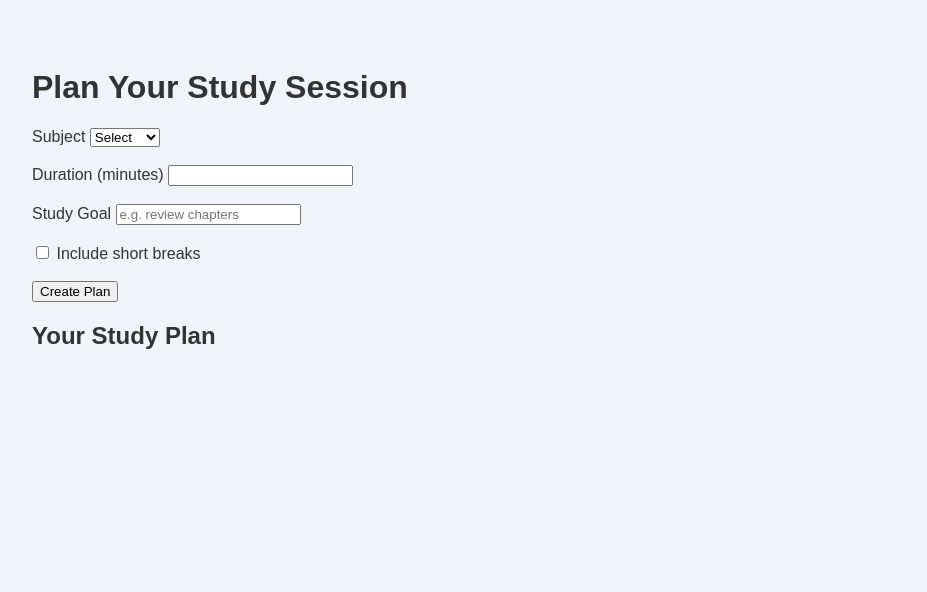
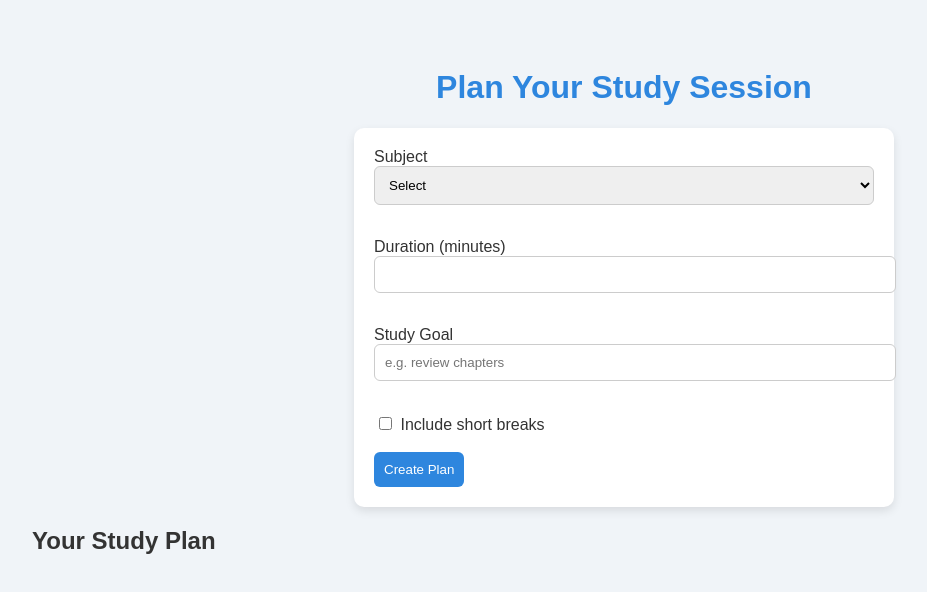
Before and after one commit to Makeswari91/SBA316, a plain HTML site: page index.html in a window 1280 px wide. Shown: the whole page, without its empty margins (16-943 px from the left). Drawn offline with Linux system fonts and the light colour scheme.

Commit message:
added styles

```diff
--- a/styles/style.css
+++ b/styles/style.css
@@ -4,3 +4,41 @@ html, body {
   padding: 20px;
   color: #333;
 }
+h1 {
+  text-align: center;
+  color: #2e86de;
+}
+
+form {
+  max-width: 500px;
+  margin: auto;
+  background: #fff;
+  padding: 20px;
+  border-radius: 10px;
+  box-shadow: 0 4px 10px rgba(0,0,0,0.1);
+}
+
+input, select {
+  width: 100%;
+  padding: 10px;
+  margin-bottom: 15px;
+  border-radius: 6px;
+  border: 1px solid #ccc;
+}
+
+button {
+  background: #2e86de;
+  color: white;
+  padding: 10px;
+  border: none;
+  border-radius: 6px;
+  cursor: pointer;
+}
+
+#breaks{
+  width: 3%;
+  padding: 0px;
+  margin-bottom: 0px;
+  border-radius: 0px;
+  border: 1px solid #ccc;
+}
```
